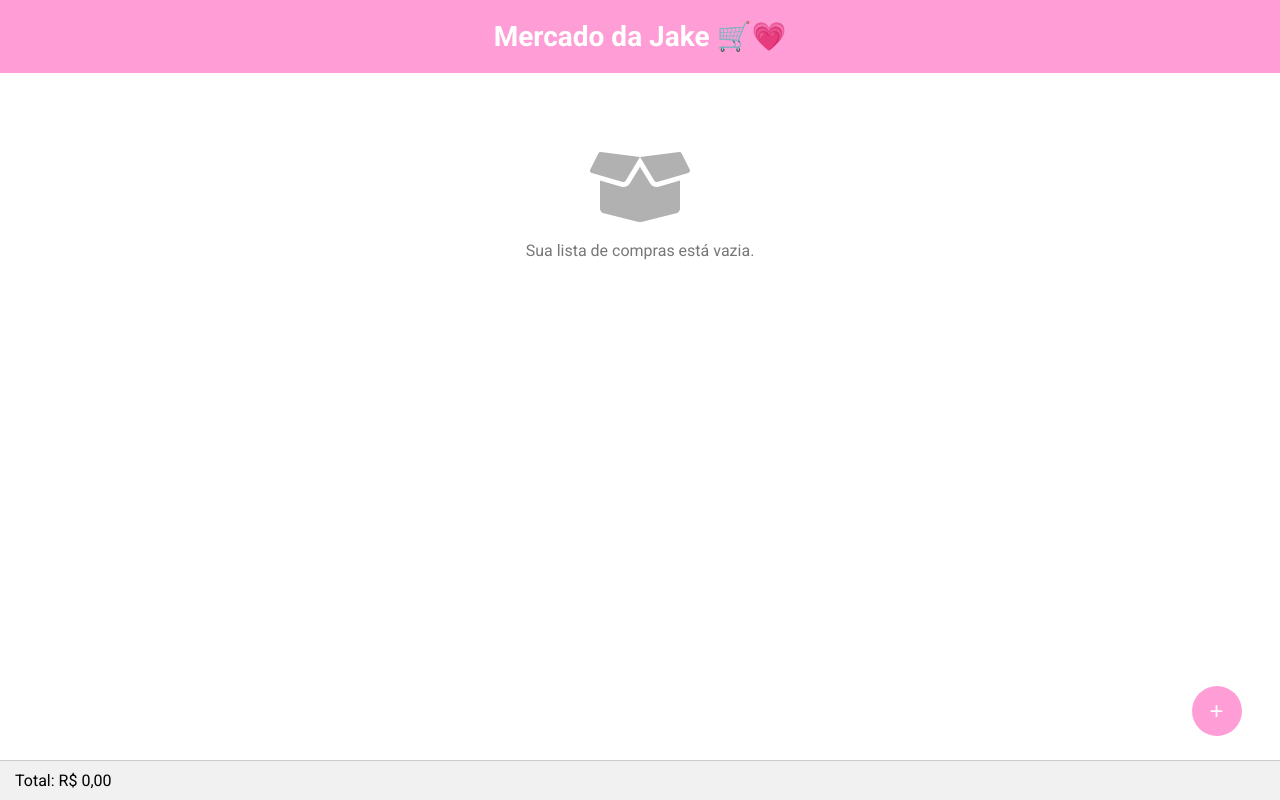
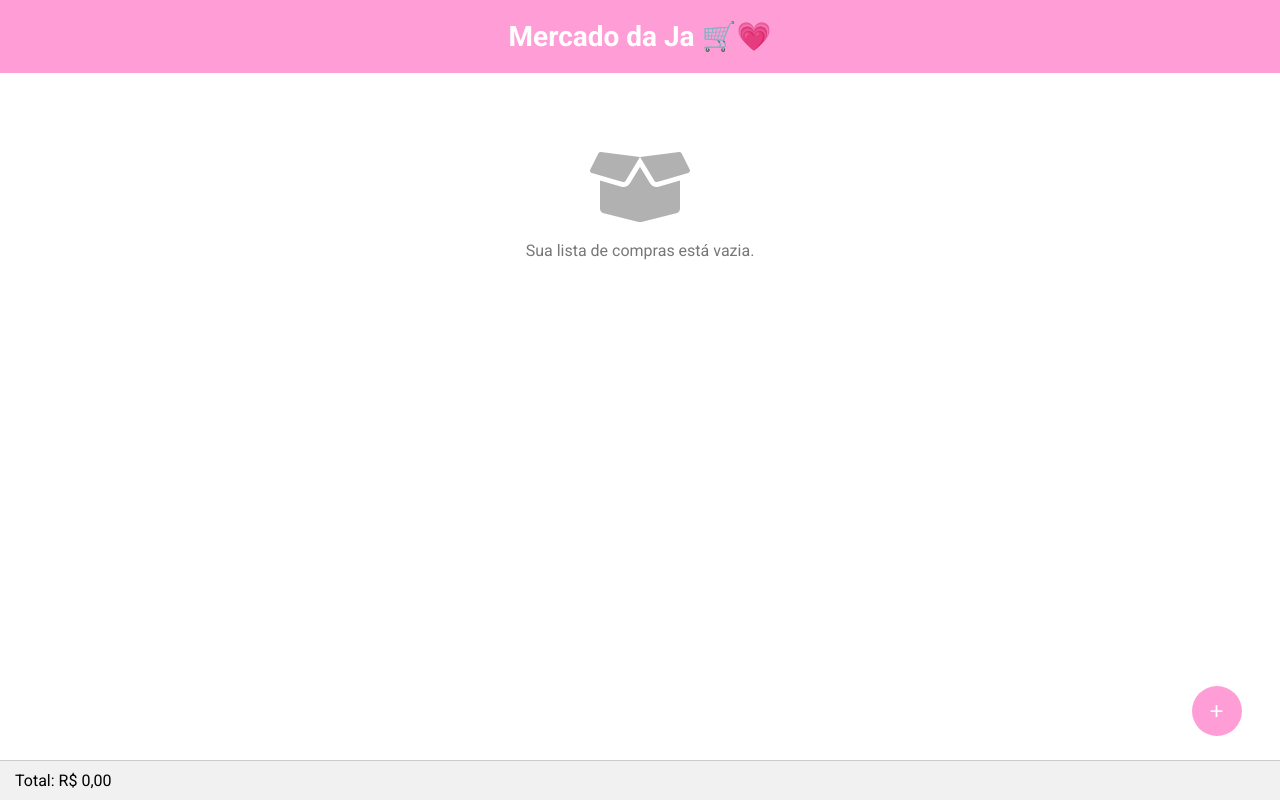
Before and after one commit to joaoros/mercado-da-jake, a React (Vite) app: page / in a window 1280 px wide. Built offline with nearby package versions, Linux system fonts and the light colour scheme.

Commit message:
some fixes

```diff
--- a/index.html
+++ b/index.html
@@ -4,7 +4,7 @@
     <meta charset="UTF-8" />
     <link rel="icon" type="image/svg+xml" href="/vite.svg" />
     <meta name="viewport" content="width=device-width, initial-scale=1.0" />
-    <title>Mercado da Jake</title>
+    <title>Mercado da Ja</title>
   </head>
   <body>
     <div id="root"></div>
--- a/package.json
+++ b/package.json
@@ -7,7 +7,8 @@
     "dev": "vite",
     "build": "vite build",
     "lint": "eslint .",
-    "preview": "vite preview"
+    "preview": "vite preview",
+    "host": "vite --host"
   },
   "dependencies": {
     "react": "^18.3.1",
--- a/src/App.jsx
+++ b/src/App.jsx
@@ -198,7 +198,7 @@ const App = () => {
 
   return (
     <div className="app">
-      <Header title="Mercado da Jake 🛒💗" />
+      <Header title="Mercado da Ja 🛒💗" />
       <main>
         {items.length === 0 ? (
           <div className="empty-list">
--- a/src/components/Modals.jsx
+++ b/src/components/Modals.jsx
@@ -33,6 +33,7 @@ export const AddItemModal = ({ isOpen, closeModal, errorMessage, newItem, setNew
             onChange={(e) => setNewItemQuantity(e.target.value)}
             onKeyDown={handleKeyDown}
             min="1"
+            pattern="[0-9]*"
           />
           <button onClick={addItem}>Adicionar</button>
         </div>
```
